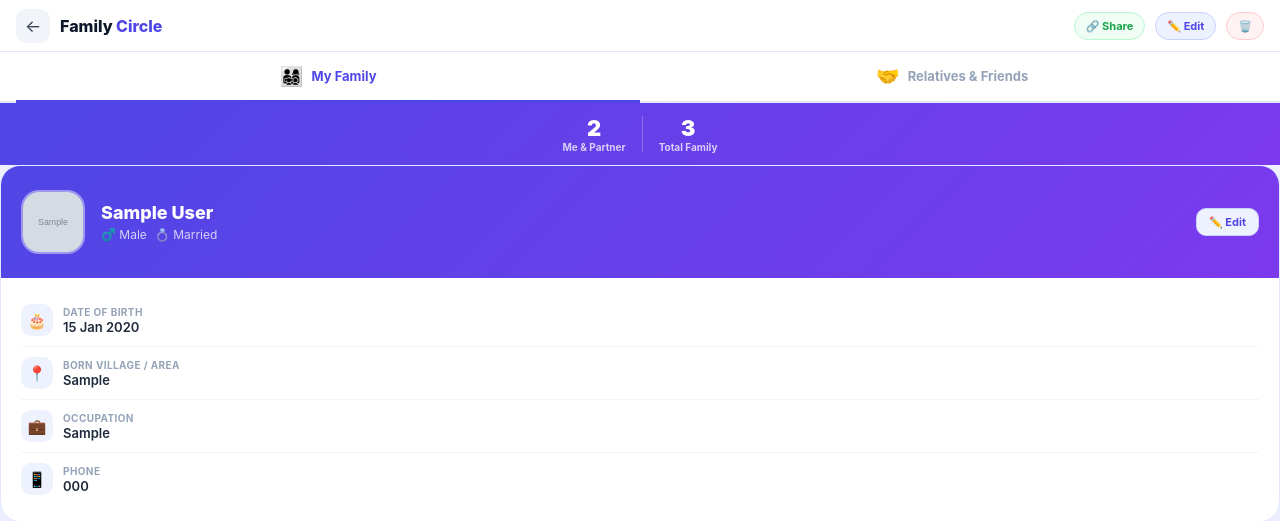
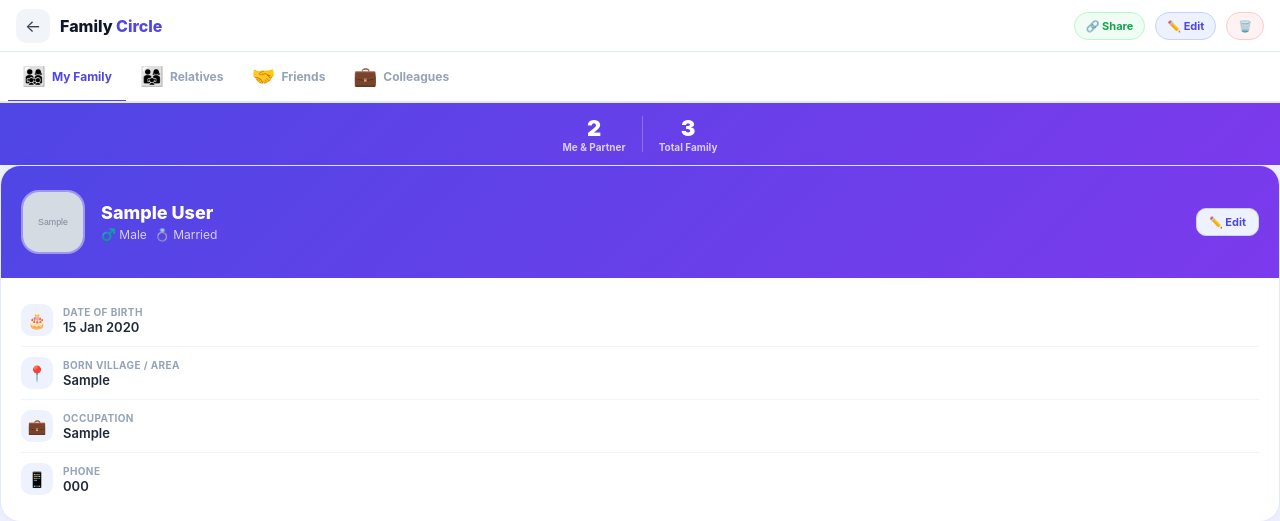
Before and after one commit to Sibi46/my-pincode, a Django app: page /community/family/ in a window 1280 px wide. Shown: the top 521 px of the page. Run offline with Django 4.2, Linux system fonts and the light colour scheme; a user stored in the database is signed in; tables that the repository leaves empty hold one stand-in row (values such as "Sample post"); grey boxes marked "Sample" are stand-in pictures; parts of the project's set-up code (start-up, migrations or seed data) failed here and were passed over.

Commit message:
Split nav into 4 tabs: My Family, Relatives, Friends, Colleagues
Co-Authored-By: Claude Sonnet 4.6 <noreply@anthropic.com>

```diff
--- a/templates/community/family_hub.html
+++ b/templates/community/family_hub.html
@@ -12,9 +12,10 @@ body{background:#F0F2FF;font-family:'Inter',system-ui,sans-serif;color:#0F172A;m
 .fh-topbar-title span{color:#4F46E5}
 .fh-topbar-btn{display:inline-flex;align-items:center;gap:4px;padding:6px 11px;border-radius:18px;font-size:11px;font-weight:700;text-decoration:none;flex-shrink:0}
 
-/* ── MAIN TAB NAV (Flow 1 vs Flow 2) ── */
-.fh-mainnav{background:#fff;border-bottom:2px solid #E0E7FF;display:flex;padding:0 16px;gap:0}
-.fh-maintab{flex:1;display:flex;align-items:center;justify-content:center;gap:8px;padding:12px 8px;border:none;background:none;cursor:pointer;border-bottom:3px solid transparent;margin-bottom:-2px;font-family:inherit;transition:all .2s;font-size:13px;font-weight:700;color:#94A3B8}
+/* ── MAIN TAB NAV ── */
+.fh-mainnav{background:#fff;border-bottom:2px solid #E0E7FF;display:flex;padding:0 8px;gap:0;overflow-x:auto;scrollbar-width:none}
+.fh-mainnav::-webkit-scrollbar{display:none}
+.fh-maintab{flex-shrink:0;display:flex;align-items:center;justify-content:center;gap:6px;padding:12px 14px;border:none;background:none;cursor:pointer;border-bottom:3px solid transparent;margin-bottom:-2px;font-family:inherit;transition:all .2s;font-size:12px;font-weight:700;color:#94A3B8;white-space:nowrap}
 .fh-maintab.active{color:#4F46E5;border-bottom-color:#4F46E5}
 .fh-mainicon{font-size:1.2rem}
 
@@ -137,7 +138,13 @@ function shareFamily(){
     <span class="fh-mainicon">👨‍👩‍👧‍👦</span> My Family
   </button>
   <button class="fh-maintab" onclick="showFlow('relatives', this)">
-    <span class="fh-mainicon">🤝</span> Relatives & Friends
+    <span class="fh-mainicon">👨‍👩‍👧</span> Relatives
+  </button>
+  <button class="fh-maintab" onclick="showFlow('friends', this)">
+    <span class="fh-mainicon">🤝</span> Friends
+  </button>
+  <button class="fh-maintab" onclick="showFlow('colleagues', this)">
+    <span class="fh-mainicon">💼</span> Colleagues
   </button>
 </div>
 
@@ -284,14 +291,8 @@ function shareFamily(){
 ════════════════════════════════ -->
 <div class="fh-flow" id="flow-relatives">
 
-  <!-- Sub tabs -->
-  <div class="fh-tabnav" id="tabnav-relatives">
-    <button class="fh-tab active" onclick="showTab('relatives','relatives',this)"><span class="fh-tab-icon">👨‍👩‍👧</span> Relatives</button>
-    <button class="fh-tab" onclick="showTab('friends','relatives',this)"><span class="fh-tab-icon">🤝</span> Friends</button>
-  </div>
-
   <!-- RELATIVES — split layout -->
-  <div class="fh-section active" id="tab-relatives-relatives">
+  <div id="tab-relatives-relatives">
     {% if setup.setup_done %}
 
     <!-- Two-column split -->
@@ -386,9 +387,14 @@ function shareFamily(){
     {% endif %}
   </div>
 
-  <!-- FRIENDS -->
-  <div class="fh-section" id="tab-relatives-friends">
-    <div class="fh-sec-title">My Friends</div>
+</div><!-- /flow-relatives -->
+
+
+<!-- ════════════════════════════════
+     FLOW 3 — FRIENDS
+════════════════════════════════ -->
+<div class="fh-flow" id="flow-friends">
+  <div style="padding:16px">
     {% if friends %}
       {% for f in friends %}
       <a href="#" class="fh-friend-row">
@@ -405,8 +411,22 @@ function shareFamily(){
     </div>
     {% endif %}
   </div>
+</div><!-- /flow-friends -->
 
-</div><!-- /flow-relatives -->
+
+<!-- ════════════════════════════════
+     FLOW 4 — COLLEAGUES
+════════════════════════════════ -->
+<div class="fh-flow" id="flow-colleagues">
+  <div style="padding:16px">
+    <div class="fh-empty">
+      <span class="fh-empty-icon">💼</span>
+      <div class="fh-empty-t">No colleagues yet</div>
+      <div class="fh-empty-s">Add colleagues from your workplace to keep in touch.</div>
+      <a href="/community/" class="fh-empty-btn">Explore Communities</a>
+    </div>
+  </div>
+</div><!-- /flow-colleagues -->
 
 {% else %}
 <div class="fh-guest">
```
